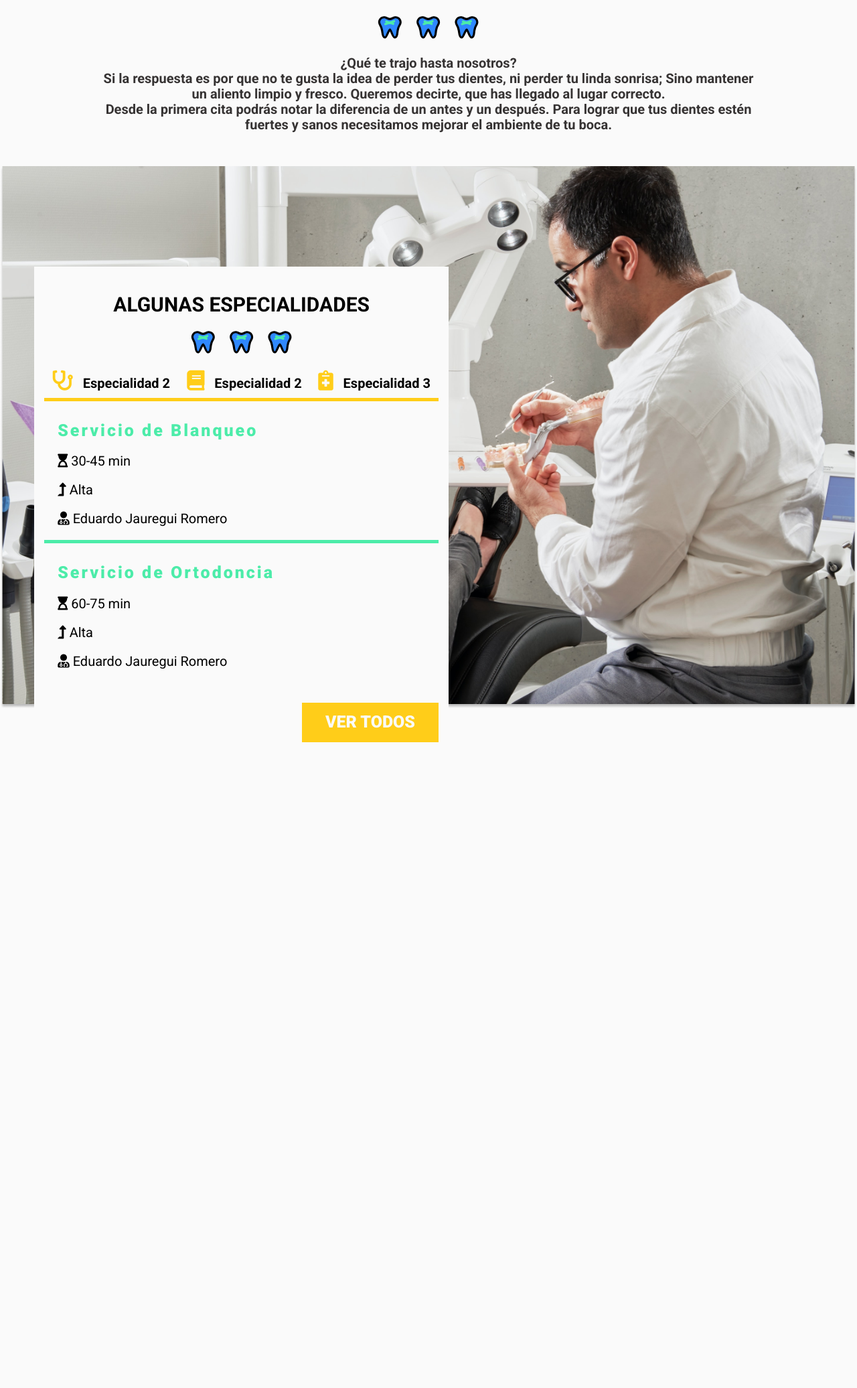
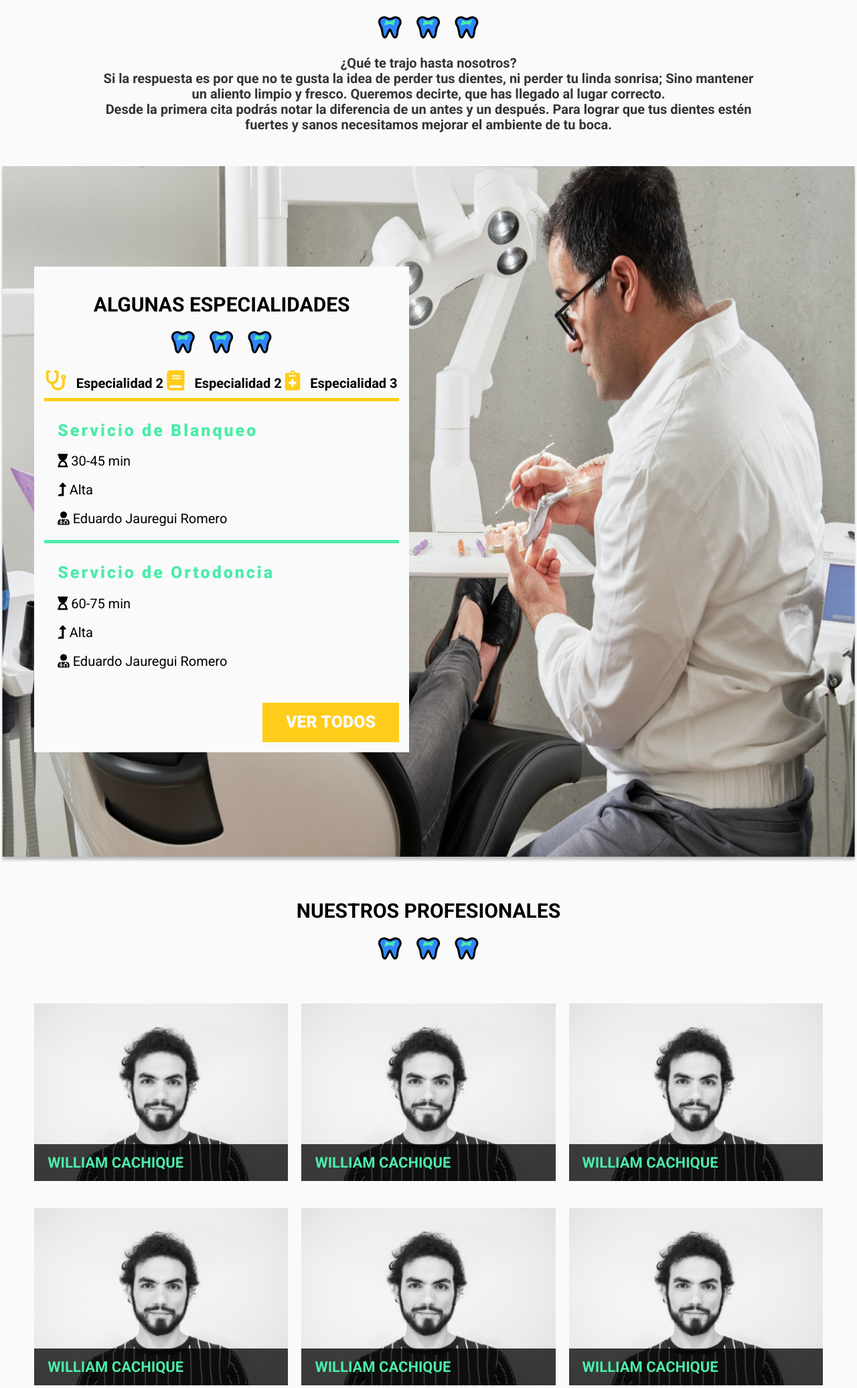
Before and after one commit to Dunned/ClinicaDentalMuelitas-IHC, a PHP site: page / in a window 1280 px wide. Shown: the part 956-3028 px from the top of the page at 67% size. Before the commit the page ends 2064 px from the top, so only its background shows below. Run offline with PHP 8.4, Linux system fonts and the light colour scheme.

Commit message:
Doctores

```diff
--- a/css/main.css
+++ b/css/main.css
@@ -97,7 +97,7 @@ textarea {
 
 /*Globales*/
 .contenedor{
-  width: 90%;
+  width: 85%;
   margin: 0 auto;
 }
 
@@ -403,12 +403,8 @@ div.menu-movil span{
 section.programa{
   position: relative;
 }
-div.contenedor-video{
-  max-width: 100%;
-  overflow-x: hidden;
-}
-div.contenedor-video{
-  max-width: 100%;
+div.contenedor-video img{
+  height: 104rem;
   overflow-x: hidden;
 }
 div.contenido-programa{
@@ -426,7 +422,7 @@ div.programa-evento{
 
 @media (min-width: 768px) {
     div.programa-evento{
-      width: 50%;
+      width: 45%;
     }
 }
 
@@ -477,6 +473,87 @@ div.detalle-evento p{
   margin-bottom: 2rem;
   font-size: 2rem;
 }
+
+
+/*INVITADOS*/
+
+
+ul.lista-doctores li{
+  list-style: none;
+  margin: 0;
+  padding: 0;
+  margin-top: 4rem;
+}
+
+.lista-doctores{
+  display: grid;
+  grid-template-columns: repeat(1,1fr);
+  column-gap: 1rem;
+  padding: 0rem;
+}
+
+div.doctor{
+  display: flex;
+  flex-direction: column;
+  justify-content: center;
+}
+
+
+@media (min-width: 768px) {
+  .lista-doctores{
+    margin-top: 0rem;
+    display: grid;
+    grid-template-columns: repeat(2,1fr);
+    column-gap: 1rem;
+  }
+}
+
+
+@media (min-width: 1020px) {
+  .lista-doctores{
+    display: grid;
+    grid-template-columns: repeat(3,1fr);
+    column-gap: 2rem;
+  }
+}
+
+div.doctor{
+  position: relative;
+  overflow: hidden;
+}
+
+div.doctor img{
+  max-width: 100%;
+  filter: gray;
+  -webkit-filter: grayscale(1);
+  transition: all 0.4s ease-in-out;
+}
+
+div.doctor:hover img{
+  filter: grayscale(0);
+  transform:scale(1.1);
+}
+
+div.doctor p{
+  position: absolute;
+  bottom: 0;
+  left: 0;
+  padding: 1.5rem 2rem;
+  margin: 0;
+  background-color: rgb(0, 0, 0,0.75);
+  width: 100%;
+  text-align: left;
+  text-transform: uppercase;
+  font-size: 2.2rem;
+  color: var(--colorVerde);
+  transition: all 0.5s ease-out;
+}
+
+div.doctor:hover p{
+  bottom: -80px;
+  opacity: 0;
+}
+
 
 
 
--- a/index.html
+++ b/index.html
@@ -81,9 +81,7 @@
     <div class="contenido-programa">
       <div class="contenedor">
         <div class="programa-evento">
-
           <h2>Algunas Especialidades</h2>
-
           <nav class="menu-programa">
             <a href="#Especialidad1"><i class="fas fa-stethoscope"></i> Especialidad 2</a>
             <a href="#Especialidad2"><i class="fas fa-book"></i> Especialidad 2</a>
@@ -104,14 +102,59 @@
               <p><i class="fas fa-user-md"></i> Eduardo Jauregui Romero</p>
             </div>
             <a href="" class="button float-right">Ver Todos</a>
+          </div> <!--#ESPECIALIDAD1-->
+        </div> <!--PROGRAMA EVENTO-->
+      </div> <!--CONTENEDOR-->
+    </div> <!--CONTENIDO DEL PROGRAMA-->
+  </section> <!--PROGRAMA-->
 
-          </div>
+  <section class="doctores contenedor seccion">
+    <h2>Nuestros Profesionales</h2>
+    <ul class="lista-doctores">
 
+      <li>
+        <div class="doctor">
+            <img src="img/fotoDoctor.png" alt="FotoDoctor">
+            <p>William Cachique</p>
         </div>
-      </div>
-    </div>
+      </li>
 
+      <li>
+        <div class="doctor">
+            <img src="img/fotoDoctor.png" alt="FotoDoctor">
+            <p>William Cachique</p>
+        </div>
+      </li>
 
+      <li>
+        <div class="doctor">
+            <img src="img/fotoDoctor.png" alt="FotoDoctor">
+            <p>William Cachique</p>
+        </div>
+      </li>
+
+      <li>
+        <div class="doctor">
+            <img src="img/fotoDoctor.png" alt="FotoDoctor">
+            <p>William Cachique</p>
+        </div>
+      </li>
+
+      <li>
+        <div class="doctor">
+            <img src="img/fotoDoctor.png" alt="FotoDoctor">
+            <p>William Cachique</p>
+        </div>
+      </li>
+
+      <li>
+        <div class="doctor">
+            <img src="img/fotoDoctor.png" alt="FotoDoctor">
+            <p>William Cachique</p>
+        </div>
+      </li>
+
+    </ul>
   </section>
 
 
```
Also changed, not shown: img/fotoDoctor.png (added).
